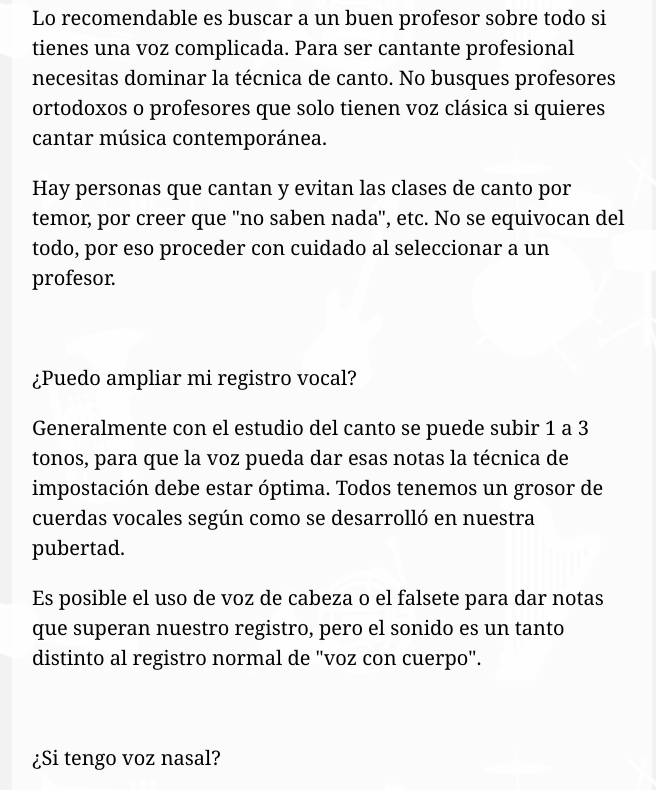
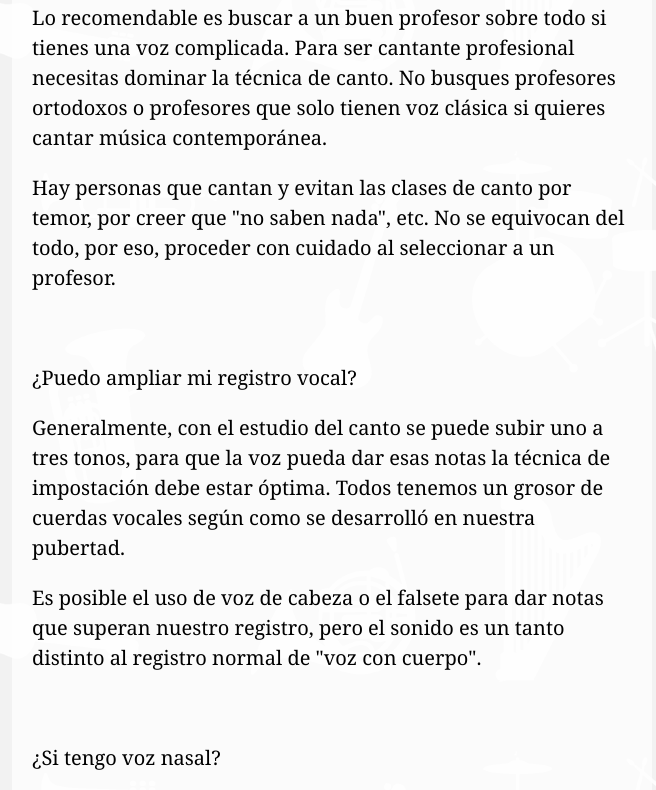
Before and after one commit to singing-lima/singing-lima.github.io, a plain HTML site: page fa.html in a window 1280 px wide. Shown: the part 1065-1855 px from the top of the page, without its empty margins (308-964 px from the left). Drawn offline with Linux system fonts and the light colour scheme.

Commit message:
Add files via upload

```diff
--- a/fa.html
+++ b/fa.html
@@ -44,10 +44,10 @@ body,td,th {
   <p>&nbsp;</p>
   <p>¿Si canto bien, necesito lecciones?</p>
   <p>Lo recomendable es buscar a un buen profesor sobre todo si tienes una voz complicada. Para ser cantante profesional necesitas dominar la técnica de canto. No busques profesores ortodoxos o profesores que solo tienen voz clásica si quieres cantar música contemporánea.</p>
-  <p>Hay personas que cantan y evitan las clases de canto por temor, por creer que &quot;no saben nada&quot;, etc. No se equivocan del todo, por eso proceder con cuidado al seleccionar a un profesor.</p>
+  <p>Hay personas que cantan y evitan las clases de canto por temor, por creer que &quot;no saben nada&quot;, etc. No se equivocan del todo, por eso, proceder con cuidado al seleccionar a un profesor.</p>
   <p>&nbsp;</p>
   <p>¿Puedo ampliar mi registro vocal?</p>
-  <p>Generalmente con el estudio del canto se puede subir 1 a 3 tonos, para que la voz pueda dar esas notas la técnica de impostación debe estar óptima. Todos tenemos un grosor de cuerdas vocales según como se desarrolló en nuestra pubertad.</p>
+  <p>Generalmente, con el estudio del canto se puede subir uno a tres tonos, para que la voz pueda dar esas notas la técnica de impostación debe estar óptima. Todos tenemos un grosor de cuerdas vocales según como se desarrolló en nuestra pubertad.</p>
   <p>Es posible el uso de voz de cabeza o el falsete para dar notas que superan nuestro registro, pero el sonido es un tanto distinto al registro normal de &quot;voz con cuerpo&quot;.</p>
   <p>&nbsp;</p>
   <p>¿Si tengo voz nasal?</p>
@@ -59,7 +59,7 @@ body,td,th {
   <p>Sí es cierto que hay diferencia, pero también es verdad que los cantantes clásicos algún día fueron cantantes populares, no nacieron clásicos; y los cantantes populares pudieron haber pasado por una educación en canto clásico.</p>
   <p>En mi opinión es un tema de niveles de dominio de la técnica vocal, cuando realmente se es experto se llega a poder alternar ambos tipos de canto, quizá no en un mismo día, pero sí en distintas temporadas y practicando constantemente. </p>
   <p>La diferencia radica principalmente en el uso de resonadores por la falta de refuerzo sonoro (micrófono) en el canto clásico, pero hay otros detalles, como la interpretación, el registro, el estilo, etc.</p>
-  <p>En cuanto a la pregunta, si desea cantar música popular busque un maestro que pueda cantar música popular. Sé que es difícil probar al maestro, pero es un atrevimiento que le va a ahorra mucho tiempo de estudio.</p>
+  <p>En cuanto a la pregunta, si desea cantar música popular busque un maestro que pueda cantar música popular. Sé que es difícil probar al maestro, pero es un atrevimiento que le va a ahorrar mucho tiempo de estudio.</p>
   <p>&nbsp;</p>
   <p><a href="/">&lt;&lt; Volver</a></p>
   <p>&nbsp;</p>
```
